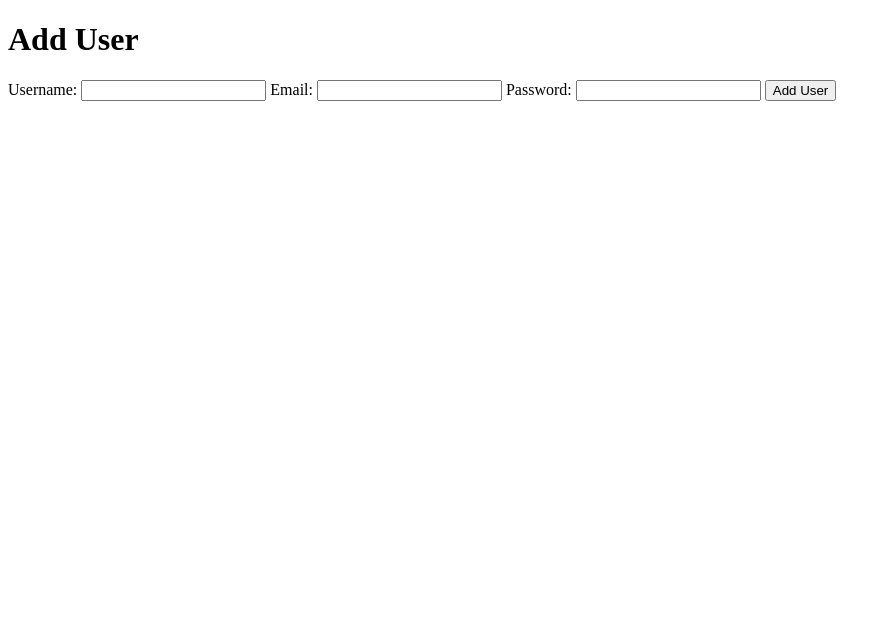
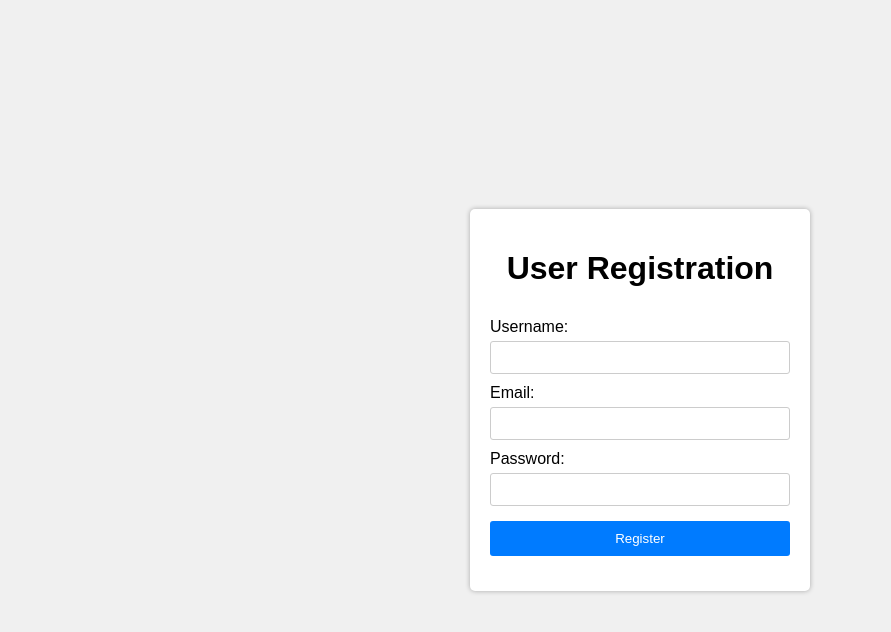
Before and after one commit to PawtucketCoder/scenejunction-serverless-functions, a website: page public/create-user.html in a window 1280 px wide. Shown: the whole page, without its empty margins (0-891 px from the left). Drawn offline with Linux system fonts and the light colour scheme.

Commit message:
made create-user.html prettyer

```diff
--- a/public/create-user.html
+++ b/public/create-user.html
@@ -1,10 +1,73 @@
 <!DOCTYPE html>
 <html>
 <head>
-    <title>Add User</title>
+    <title>User Registration</title>
+    <style>
+        body {
+            font-family: Arial, sans-serif;
+            margin: 0;
+            padding: 0;
+            display: flex;
+            justify-content: center;
+            align-items: center;
+            height: 100vh;
+            background-color: #f0f0f0;
+        }
+
+        .container {
+            background-color: #ffffff;
+            padding: 20px;
+            border-radius: 5px;
+            box-shadow: 0px 0px 5px rgba(0, 0, 0, 0.3);
+            width: 300px;
+        }
+
+        h1 {
+            text-align: center;
+        }
+
+        form {
+            display: flex;
+            flex-direction: column;
+        }
+
+        label {
+            margin-top: 10px;
+        }
+
+        input {
+            padding: 8px;
+            margin-top: 5px;
+            border: 1px solid #ccc;
+            border-radius: 3px;
+            outline: none;
+        }
+
+        button {
+            margin-top: 15px;
+            background-color: #007bff;
+            color: #ffffff;
+            border: none;
+            padding: 10px;
+            border-radius: 3px;
+            cursor: pointer;
+            transition: background-color 0.3s ease;
+        }
+
+        button:hover {
+            background-color: #0056b3;
+        }
+
+        #message {
+            margin-top: 15px;
+            text-align: center;
+            color: #007bff;
+        }
+    </style>
 </head>
 <body>
-    <h1>Add User</h1>
+    <div class="container">
+        <h1>User Registration</h1>
         <form id="addUserForm">
             <label for="username">Username:</label>
             <input type="text" id="username" name="username" required>
@@ -12,9 +75,10 @@
             <input type="email" id="email" name="email" required>
             <label for="password">Password:</label>
             <input type="password" id="password" name="password" required>
-        <button type="submit">Add User</button>
+            <button type="submit">Register</button>
         </form>
         <div id="message"></div>
+    </div>
 
     <script>
         document.getElementById("addUserForm").addEventListener("submit", async (event) => {
```
Lines whose indentation alone changed are shown as unchanged.
